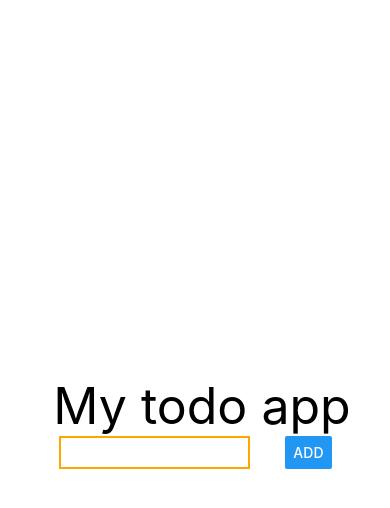
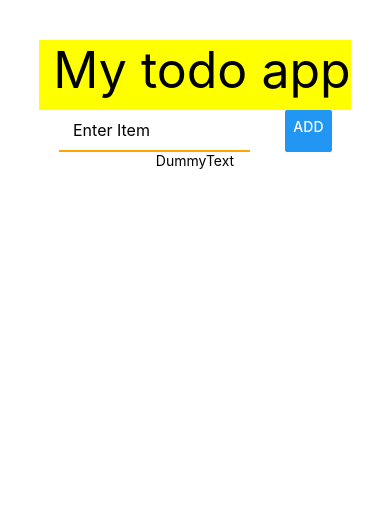
Before and after one commit to Zain-mir24/TodoList-ReactNative-, a React Native app: screen / in a window 390 px wide. Shown: the top 508 px of the page. Built offline with nearby package versions, Linux system fonts and the light colour scheme.

Commit message:
taking input from users

```diff
--- a/App.js
+++ b/App.js
@@ -1,14 +1,19 @@
 import { StatusBar } from "expo-status-bar";
-import React from "react";
+import React,{useState} from "react";
 import { StyleSheet, Text, Button, TextInput, View } from "react-native";
 
 export default function App() {
+  const[getinputtext,setinputtext] = useState("DummyText")
   return (
     <View style={styles.container}>
       <Text style={styles.title}> My todo app</Text>
       <View style={styles.inputcontainer}>
-        <TextInput style={styles.textinput}></TextInput>
+        <TextInput  style={styles.textinput}
+        placeholder=" Enter Item"></TextInput>
         <Button title="add" />
+      </View>
+      <View>
+        <Text>{getinputtext}</Text>
       </View>
 
       <StatusBar style="auto" />
@@ -18,13 +23,15 @@ export default function App() {
 
 const styles = StyleSheet.create({
   title:{
-    fontSize:50
+    fontSize:50,
+    backgroundColor:"yellow",
+    paddingBottom:10
   },
   container: {
     flex: 1,
     backgroundColor: "#fff",
     alignItems: "center",
-    justifyContent: "center",
+    paddingTop:40
   },
   inputcontainer: {
     flexDirection: "row",
@@ -33,7 +40,11 @@ const styles = StyleSheet.create({
   },
   textinput: {
     borderColor: "orange",
-    borderWidth: 2,
+    borderBottomWidth: 2,
     width: "70%",
+
+    fontSize:16,
+    padding:10,
+
   },
 });
```
